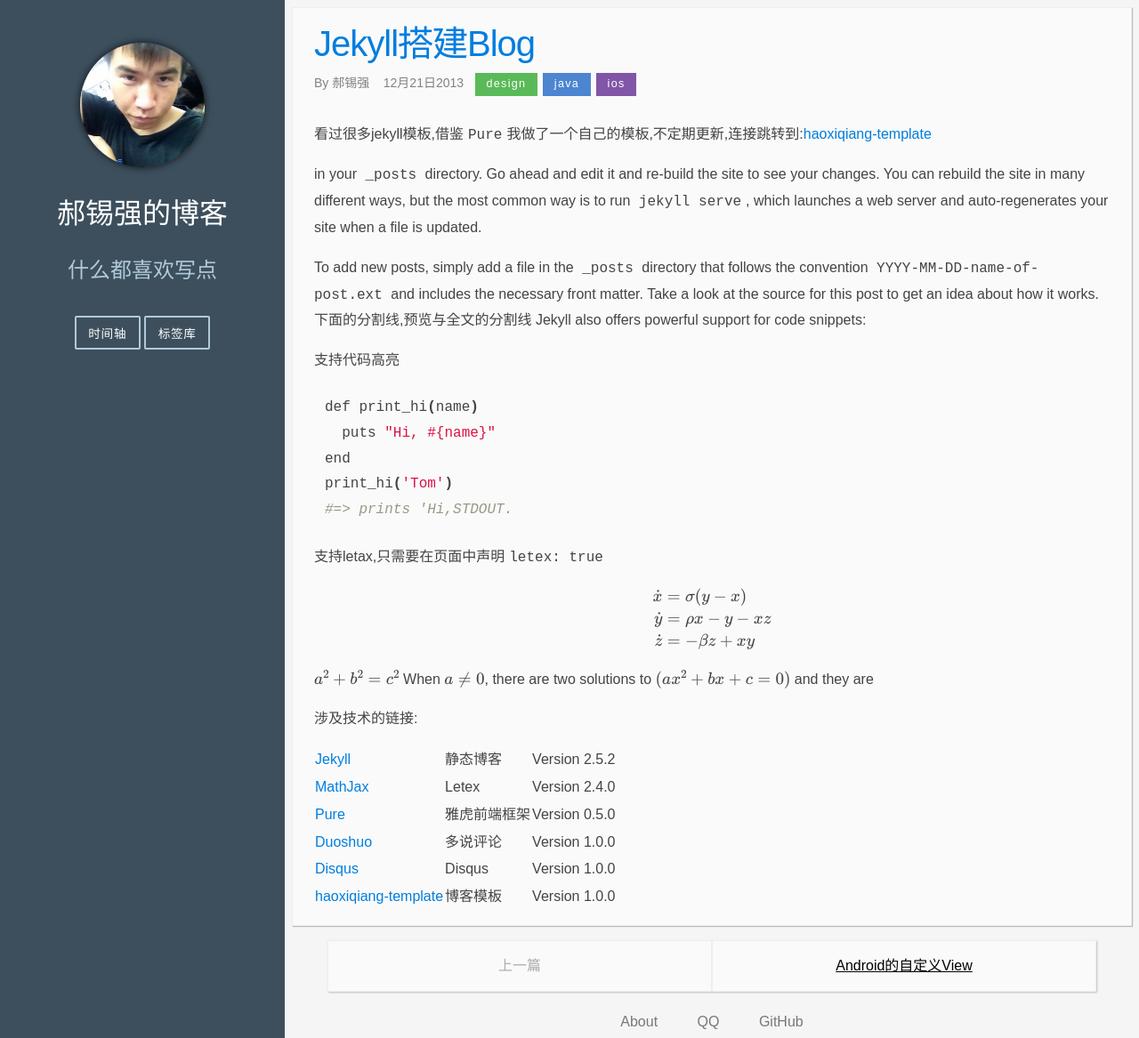
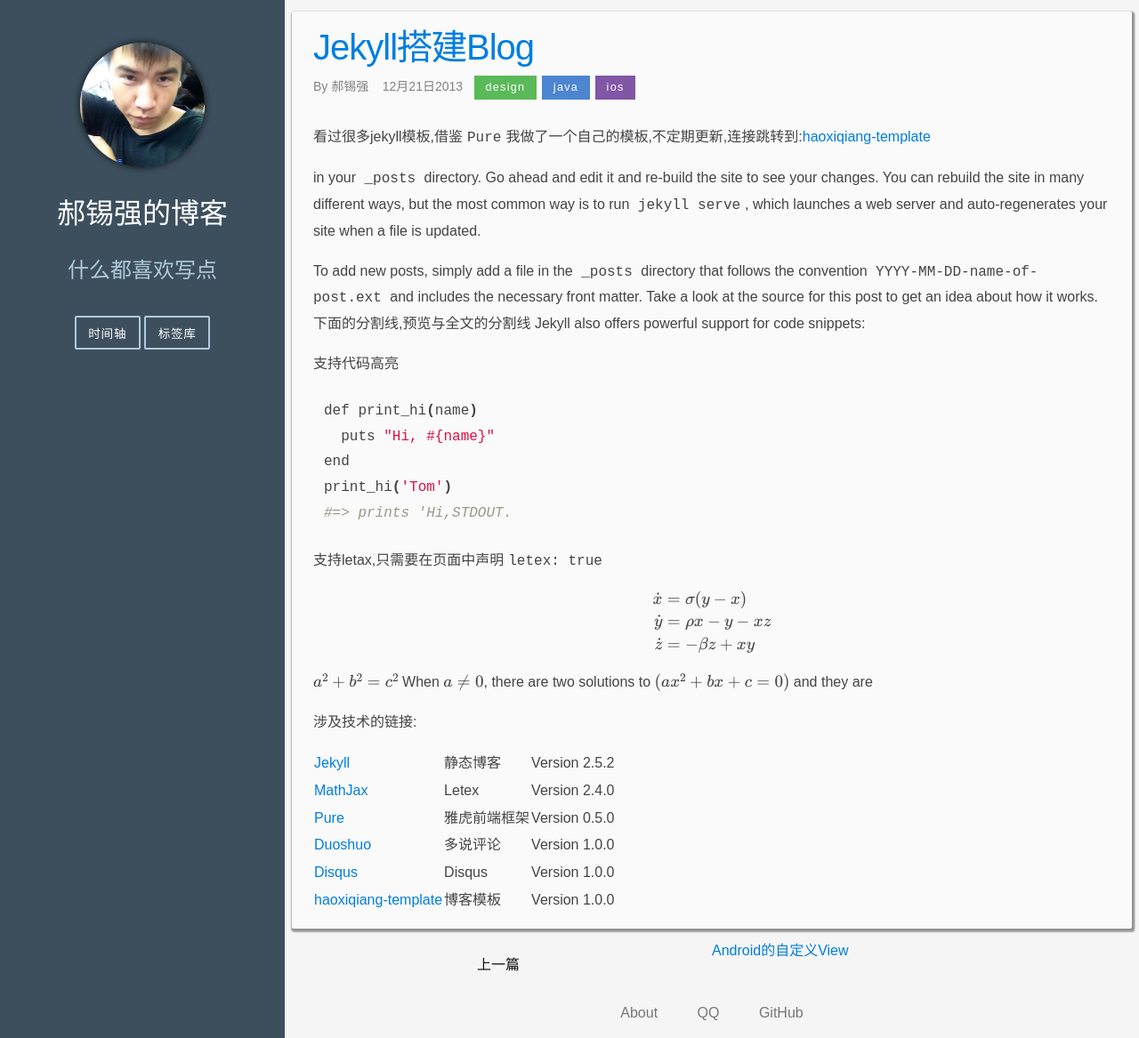
Before and after one commit to Haoxiqiang/haoxiqiang.github.io, a Jekyll site: the page built from _posts/2013-12-21-welcome.markdown, in a window 1280 px wide and 1167 px high. Shown: the whole window at 89% size. Built offline with Jekyll 4.4.1, drawn with Linux system fonts in a browser that asks for light colours; formulas are drawn with MathJax 3.

Commit message:
1.change page no style

```diff
--- a/_sass/_base.scss
+++ b/_sass/_base.scss
@@ -182,13 +182,16 @@ html,body,#layout{
 }
 
 .post{
-    margin:0.5em 0.5em;
+    margin:0.8em 0.5em;
     padding: 1em 1.5em;
-    border: 1px solid #eeeeee;
+    // border: 1px solid #eeeeee;
     background:#fafafa;
-    -moz-box-shadow: 1px 1px 1px #bdbdbd;
-    -webkit-box-shadow: 1px 1px 1px #bdbdbd;
-    box-shadow: 1px 1px 1px #bdbdbd;
+    // -moz-box-shadow: 1px 1px 1px #bdbdbd;
+    // -webkit-box-shadow: 1px 1px 1px #bdbdbd;
+
+    box-shadow: 0.08em 0.12em 0.1em 0.12em rgba(0,0,0,0.4);
+    // box-shadow: 0 0 2px 1px rgba(0,0,0,.35);
+    border-radius: 2px;
 }
 @media (max-width: 48em) {
     .post {
@@ -299,48 +302,23 @@ a {
     background: #00CEAA;
 }
 
-
-.pagination{
-    margin: 1em 3em;
-    background:#fafafa;
-    -moz-box-shadow: 1px 1px 2px #bdbdbd;
-    -webkit-box-shadow: 1px 1px 2px #bdbdbd;
-    box-shadow: 1px 1px 2px #bdbdbd;
-}
-.pagination-item {
-    border: 1px solid #eee;
+%pagination-item {
     text-align:center;
     width: 100%;
     display: inline-block;
     padding : 1em 0em;
-    color: #000;
 }
-.pagination-item-no{
-    @extend .pagination-item;
-
-    color: #acacac;
+.pagination-item-yes {
+    @extend %pagination-item;
 }
-a.pagination-item{
-
-    color: #000;
-    text-decoration:underline;
-
+.pagination-item-no {
+    @extend %pagination-item;
     &:hover {
-        color: #1CA3FC;
-        text-decoration: underline;
-    }
-
-    &:focus {
-        color: #1CA3FC;
-        text-decoration: underline;
-    }
-
-    &:visited {
-        text-decoration: underline;
-        color: #1CA3FC;
+        color: red;
+        text-decoration: line-through;
+         text-shadow: red 0px 0px 0.5px;
     }
 }
-
 .comment{
      margin: 0.5em 3em 0.5em 1em;
 }
```
Also changed, not shown: index.html (+6 -6 lines).
